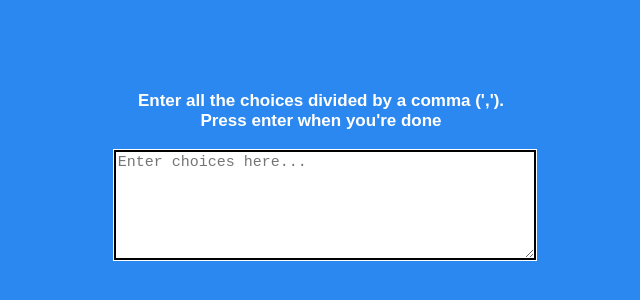
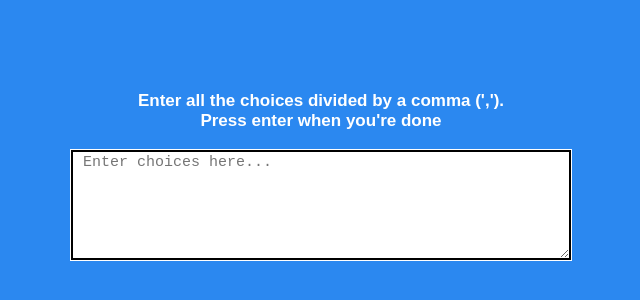
Before and after one commit to gsaurabhaxioned/jstask10, a plain HTML site: page index.html in a window 1280 px wide. Shown: the part 222-522 px from the top of the page, without its empty margins (319-959 px from the left). Drawn offline with Linux system fonts and the light colour scheme.

Commit message:
padding given to textarea

```diff
--- a/assets/css/style.css
+++ b/assets/css/style.css
@@ -121,7 +121,7 @@ main {
 }
 
 .choice-box {
-  flex-basis: 32.4%;
+  width: 500px;
 }
 
 h1,p {
@@ -130,9 +130,11 @@ h1,p {
 
 #enter-choice {
   width: 100%;
+  padding-left: 10px;
   margin-top: 19px;
   border: 2px solid #000;
   border-radius: 3x;
+  box-sizing: border-box;
   outline: 1px solid #fff;
   font-size: 15px;
 }
```
